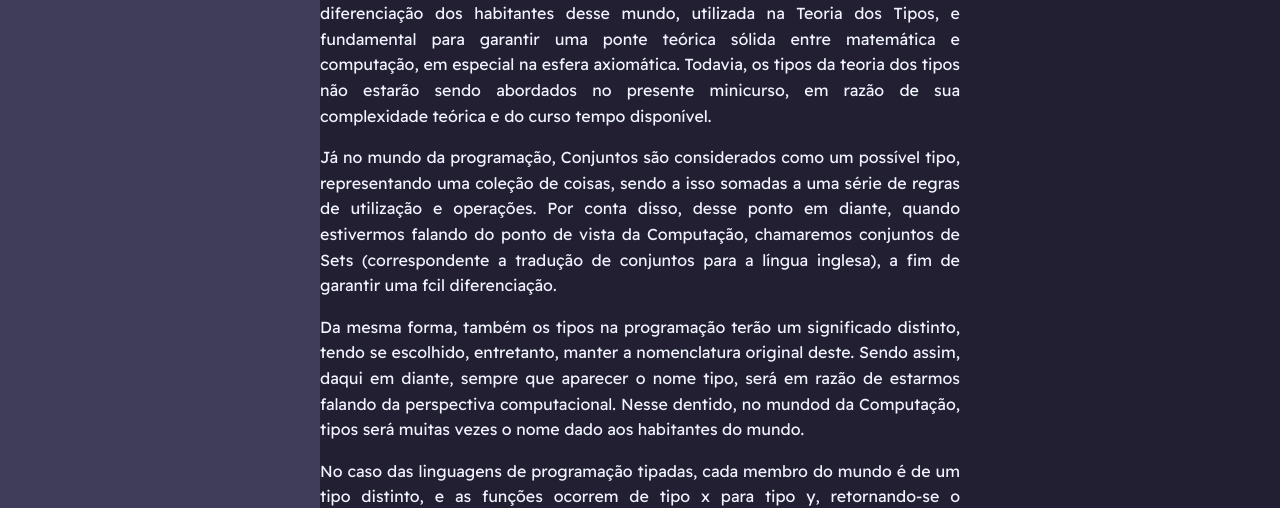
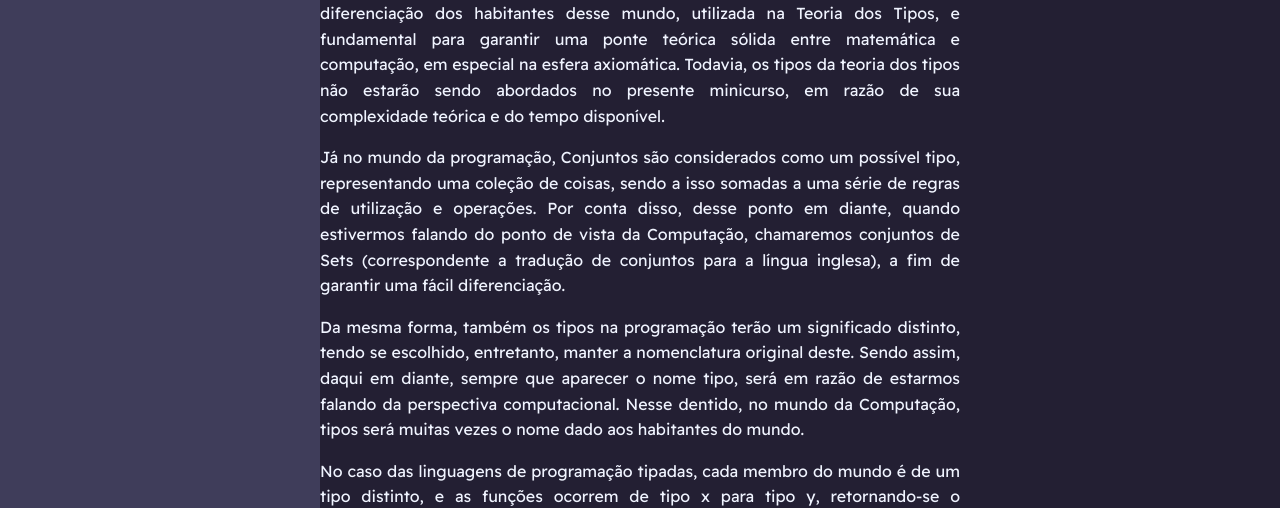
Before and after one commit to PETCC-UFRN/minicurso-demons-mat, a Jekyll site: the page built from quartoDia.md, in a window 1280 px wide and 900 px high, scrolled down 10490 px. Shown: the part 333-841 px from the top of the window. Built offline with Jekyll 4.4.1, drawn with Linux system fonts in a browser that asks for light colours; some of the changed text lies outside the part shown.

Commit message:
corrigindo typos

```diff
--- a/quartoDia.md
+++ b/quartoDia.md
@@ -299,11 +299,11 @@ No mundo da Computação, existem várias formas de descrever os habitantes de u
 
 Aqui, é importante fazer uma diferenciação de conceitos que se sobrepõem de forma não ignorável! Ocorre que tanto no mundo da Matemática com no mundo da Computação temos tanto tipos como conjuntos, de forma que seria impossível, ou no mínimo imprudente, seguir adiante sem fazer as devidas distinções.
 
-Conjuntos, no mundo da Matemática, referem-se ao que acabamos de ver no tópico anterior, sendo parte componente das bases da matemática tradicional. Tipos, no mundo da matemática, por sua vez, representam uma outra possível diferenciação dos habitantes desse mundo, utilizada na Teoria dos Tipos, e fundamental para garantir uma ponte teórica sólida entre matemática e computação, em especial na esfera axiomática. Todavia, os tipos da teoria dos tipos não estarão sendo abordados no presente minicurso, em razão de sua complexidade teórica e do curso tempo disponível.
+Conjuntos, no mundo da Matemática, referem-se ao que acabamos de ver no tópico anterior, sendo parte componente das bases da matemática tradicional. Tipos, no mundo da matemática, por sua vez, representam uma outra possível diferenciação dos habitantes desse mundo, utilizada na Teoria dos Tipos, e fundamental para garantir uma ponte teórica sólida entre matemática e computação, em especial na esfera axiomática. Todavia, os tipos da teoria dos tipos não estarão sendo abordados no presente minicurso, em razão de sua complexidade teórica e do tempo disponível.
 
-Já no mundo da programação, Conjuntos são considerados como um possível tipo, representando uma coleção de coisas, sendo a isso somadas a uma série de regras de utilização e operações. Por conta disso, desse ponto em diante, quando estivermos falando do ponto de vista da Computação, chamaremos conjuntos de Sets (correspondente a tradução de conjuntos para a língua inglesa), a fim de garantir uma fcil diferenciação.
+Já no mundo da programação, Conjuntos são considerados como um possível tipo, representando uma coleção de coisas, sendo a isso somadas a uma série de regras de utilização e operações. Por conta disso, desse ponto em diante, quando estivermos falando do ponto de vista da Computação, chamaremos conjuntos de Sets (correspondente a tradução de conjuntos para a língua inglesa), a fim de garantir uma fácil diferenciação.
 
-Da mesma forma, também os tipos na programação terão um significado distinto, tendo se escolhido, entretanto, manter a nomenclatura original deste. Sendo assim, daqui em diante, sempre que aparecer o nome tipo, será em razão de estarmos falando da perspectiva computacional. Nesse dentido, no mundod da Computação, tipos será muitas vezes o nome dado aos habitantes do mundo.
+Da mesma forma, também os tipos na programação terão um significado distinto, tendo se escolhido, entretanto, manter a nomenclatura original deste. Sendo assim, daqui em diante, sempre que aparecer o nome tipo, será em razão de estarmos falando da perspectiva computacional. Nesse dentido, no mundo da Computação, tipos será muitas vezes o nome dado aos habitantes do mundo.
 
 No caso das linguagens de programação tipadas, cada membro do mundo é de um tipo distinto, e as funções ocorrem de tipo x para tipo y, retornando-se o famigerado “type error” caso haja a tentativa inválida de operar com tipos não correspondentes àquela função (e caso não haja forma de coagir algum dos tipos a se adequar à tipagem esperada). Alguns tipos bastante conhecidos são o Int, o Char, a String, o Bool, etc.
 
```
